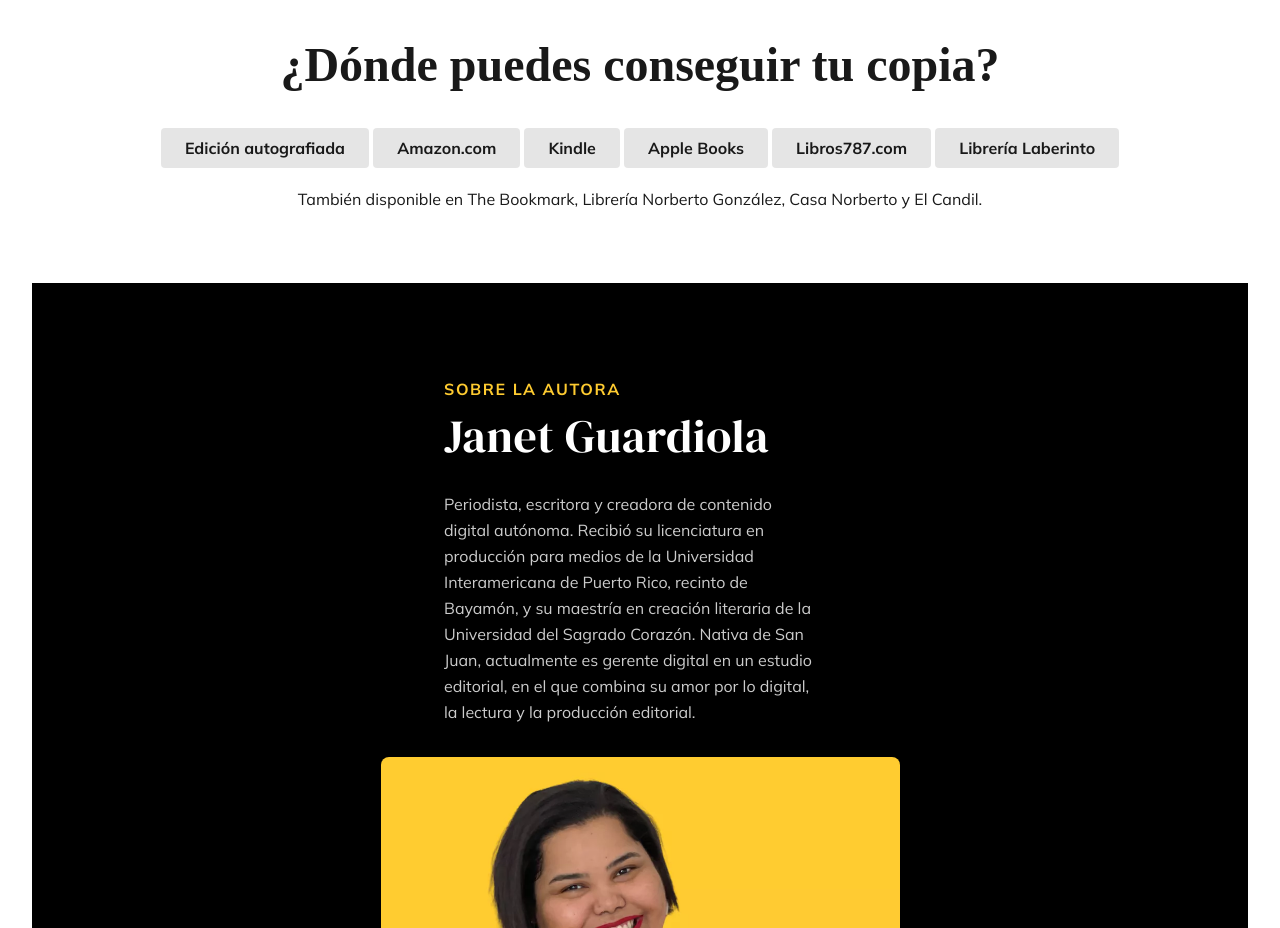
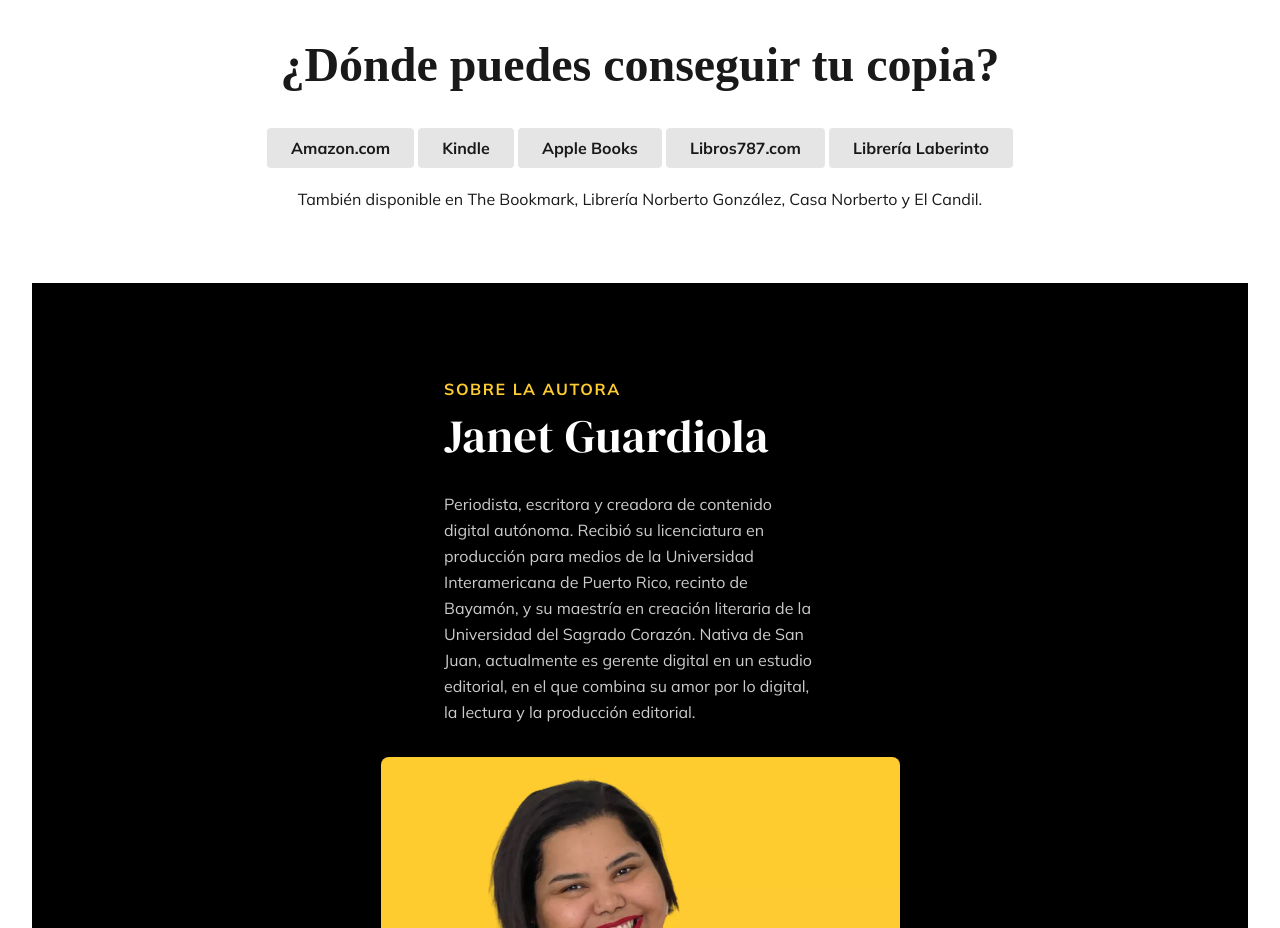
Before and after one commit to rgjanet/libros, a website built with Parcel: page index.html in a window 1280 px wide. Shown: the part 1531-2459 px from the top of the page. Built offline with nearby package versions, Linux system fonts and the light colour scheme; a web font is replaced by a local one.

Commit message:
Update index.html

```diff
--- a/index.html
+++ b/index.html
@@ -235,7 +235,7 @@
               <span class="home-text06">
                 <span>
                   <span>
-                    <p><a href="https://jguardiolaescribe.myshopify.com/cart/42537536553184:1?channel=buy_button" class="button-secondary button button-md">Edición autografiada</a> <a href="https://www.amazon.com/dp/B09TYM5M4Q" class="button-secondary button button-md">Amazon.com</a> <a href="https://www.amazon.com/dp/B09TWVK9T6" class="button-secondary button button-md">Kindle</a> <a href="https://books.apple.com/us/book/falsaria/id1614466713" class="button-secondary button button-md">Apple Books</a> <a href="https://libros787.com/products/falsaria" class="button-secondary button button-md">Libros787.com</a> <a href="https://librerialaberintopr.com/products/falsaria-janet-guardiola" class="button-secondary button button-md">Librería Laberinto</a></p>
+                    <p><a href="https://www.amazon.com/dp/B09TYM5M4Q" class="button-secondary button button-md">Amazon.com</a> <a href="https://www.amazon.com/dp/B09TWVK9T6" class="button-secondary button button-md">Kindle</a> <a href="https://books.apple.com/us/book/falsaria/id1614466713" class="button-secondary button button-md">Apple Books</a> <a href="https://libros787.com/products/falsaria" class="button-secondary button button-md">Libros787.com</a> <a href="https://librerialaberintopr.com/products/falsaria-janet-guardiola" class="button-secondary button button-md">Librería Laberinto</a></p>
 <br><p>También disponible en The Bookmark, Librería Norberto González, Casa Norberto y El Candil.</p><br>
                   </span>
                 </span>
```
